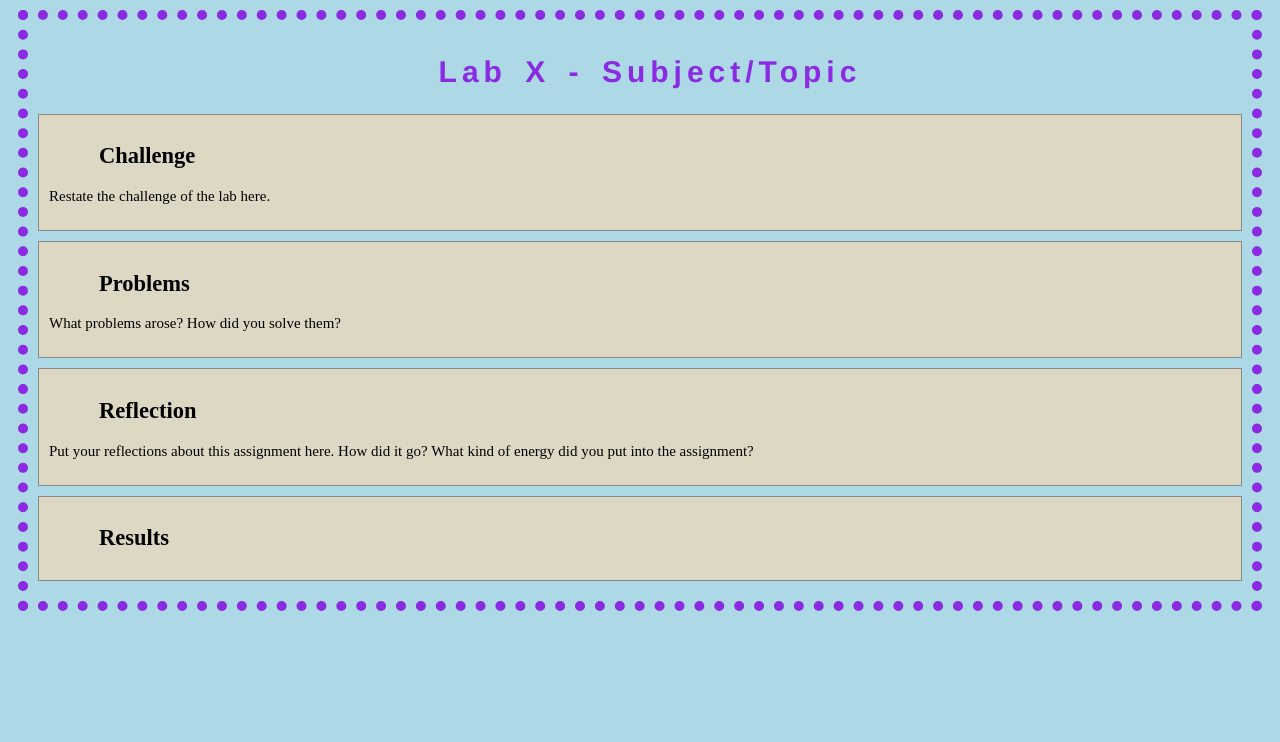
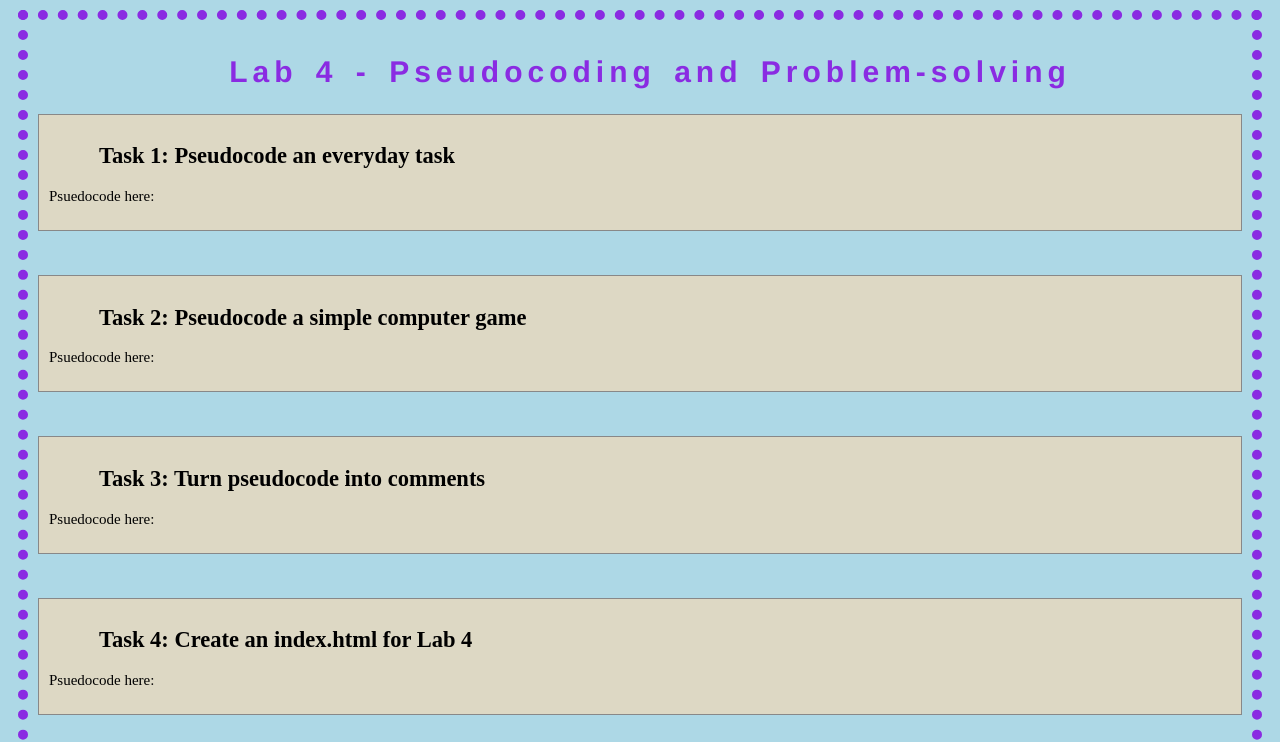
Before and after one commit to kitehtr/art101, a plain HTML site: page lab4/index.html in a window 1280 px wide. Shown: the top 742 px of the page. Drawn offline with nearby package versions, Linux system fonts and the light colour scheme.

Commit message:
adding setup for lab 4

```diff
--- a/lab4/index.html
+++ b/lab4/index.html
@@ -2,7 +2,7 @@
 <html>
 <head>
 	<!-- This title is used for tabs and bookmarks -->
-	<title>Lab X - Subject/Topic</title>
+	<title>Lab 4 - Pseudocoding and Problem-solving </title>
 
 	<!-- Use UTF character set, a good idea with any webpage -->
   	<meta charset="UTF-8" />
@@ -23,7 +23,31 @@
 	<!-- Style this page by changing the CSS in ../css/site.css or css/lab.css -->
 	<main id="content">
 		<section>
-			<h1>Lab X - Subject/Topic</h1>
+			<h1>Lab 4 - Pseudocoding and Problem-solving </h1>
+			<div class="minor-section">
+				<h2>Task 1: Pseudocode an everyday task</h2>
+				<p>Psuedocode here:</p>
+			</div>
+			<br><br>
+
+			<div class="minor-section">
+			<h2>Task 2: Pseudocode a simple computer game </h2>
+			<p>Psuedocode here:</p>
+			</div>
+			<br><br>
+
+			<div class="minor-section">
+			<h2>Task 3: Turn pseudocode into comments </h2>
+				<p>Psuedocode here:</p>
+			</div>
+			<br><br>
+
+			<div class="minor-section">
+				<h2>Task 4: Create an index.html for Lab 4 </h2>
+					<p>Psuedocode here:</p>
+				</div>
+				<br style = "line-height:100px;">
+
 			<div class="minor-section">
 					<h2>Challenge</h2>
 					<p>Restate the challenge of the lab here.</p>
--- a/lab4/js/lab.js
+++ b/lab4/js/lab.js
@@ -1,21 +1,6 @@
-// index.js - purpose and description here
-// Author: Your Name
-// Date:
+// title of game
+// Implementation of game
+// Author: Keith Tran & Josh Chow
+// Date: 10/17/24
 
-// Constants
-
-// Functions
-
-// this is an example function and this comment tells what it doees and what parameters are passed to it.
-function myFunction(param1, param2) {
-  // some code here
-  // return results;
-}
-
-function main() {
-  console.log("Main function started.");
-  // the code that makes everything happen
-}
-
-// let's get this party started
-main();
+//Pseudocode:
```
